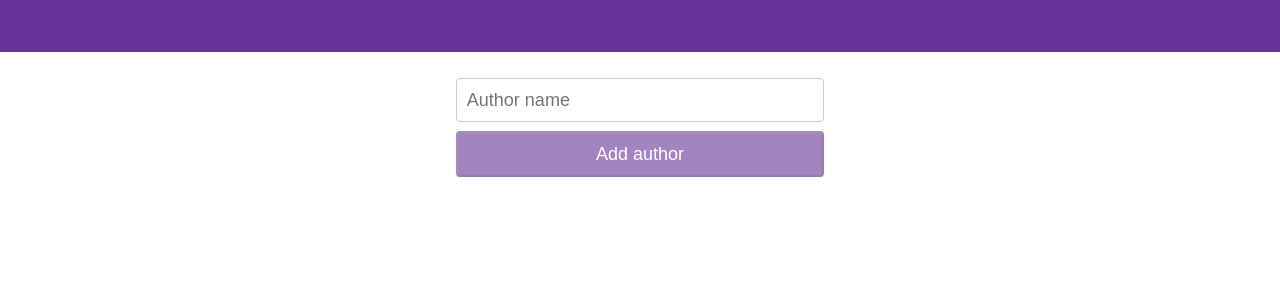
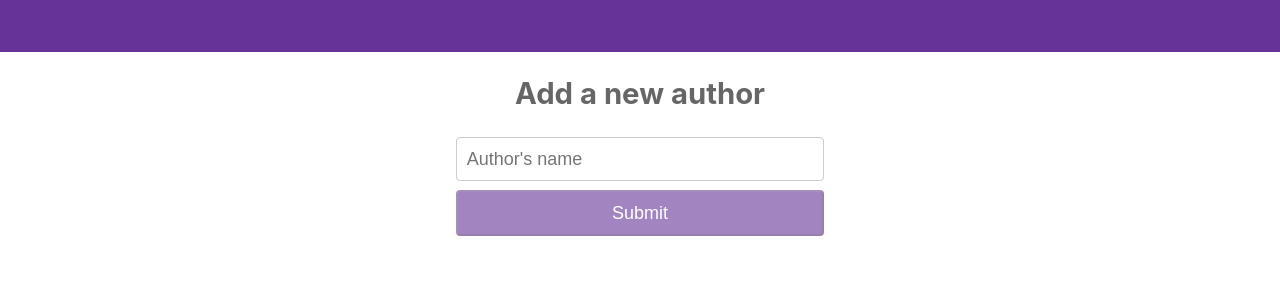
Before and after one commit to randie/rb-book-club-app, a Gatsby site: page /add-author in a window 1280 px wide. Built offline with nearby package versions, Linux system fonts and the light colour scheme; Gatsby itself is replaced by a stand-in of ours; some packages are replaced by stand-ins of ours; no server answers.

Commit message:
add title prop to Form component, add titles to all Form instances

```diff
--- a/src/components/form.js
+++ b/src/components/form.js
@@ -1,7 +1,22 @@
+import React from 'react';
 import styled from 'styled-components';
 
-export const Form = styled.form`
+const FormContainer = styled.div`
   max-width: 40%;
   margin: 0 auto;
   font-family: Arial, Helvetica, sans-serif;
+
+  h2 {
+    text-align: center;
+    color: #666;
+  }
 `;
+
+export const Form = ({ title, onSubmit, children }) => {
+  return (
+    <FormContainer>
+      {title && <h2>{title}</h2>}
+      <form onSubmit={onSubmit}>{children}</form>
+    </FormContainer>
+  );
+};
--- a/src/pages/add-author.js
+++ b/src/pages/add-author.js
@@ -29,10 +29,10 @@ const AddAuthor = () => {
   };
 
   return (
-    <Form onSubmit={addAuthor}>
-      <Input placeholder="Author name" value={authorName} onChange={handleInputChange} />
+    <Form onSubmit={addAuthor} title="Add a new author">
+      <Input placeholder="Author's name" value={authorName} onChange={handleInputChange} />
       <Button type="submit" block disabled={!authorName}>
-        Add author
+        Submit
       </Button>
       {successMessage && <Message success>{successMessage}</Message>}
       {errorMessage && <Message error>{`ERROR! ${errorMessage}`}</Message>}
--- a/src/pages/login.js
+++ b/src/pages/login.js
@@ -30,7 +30,7 @@ const Login = () => {
   }
 
   return (
-    <Form onSubmit={handleSubmit}>
+    <Form onSubmit={handleSubmit} title="Login">
       <Input type="email" placeholder="Email" value={email} onChange={handleEmailChange} required />
       <Input
         type="password"
@@ -40,7 +40,7 @@ const Login = () => {
         required
       />
       <Button type="submit" block>
-        Login
+        Submit
       </Button>
       {errorMessage && <Message error>{`ERROR! ${errorMessage}`}</Message>}
     </Form>
--- a/src/pages/register.js
+++ b/src/pages/register.js
@@ -69,7 +69,7 @@ const Register = () => {
   }
 
   return (
-    <Form onSubmit={handleSubmit}>
+    <Form onSubmit={handleSubmit} title="Register a new user">
       <Input
         type="username"
         name="username"
@@ -107,7 +107,7 @@ const Register = () => {
         onChange={handleInputChange}
       />
       <Button type="submit" block disabled={isSubmitDisabled()}>
-        Register
+        Submit
       </Button>
       {errorMessage && <Message error>{`ERROR! ${errorMessage}`}</Message>}
     </Form>
```
